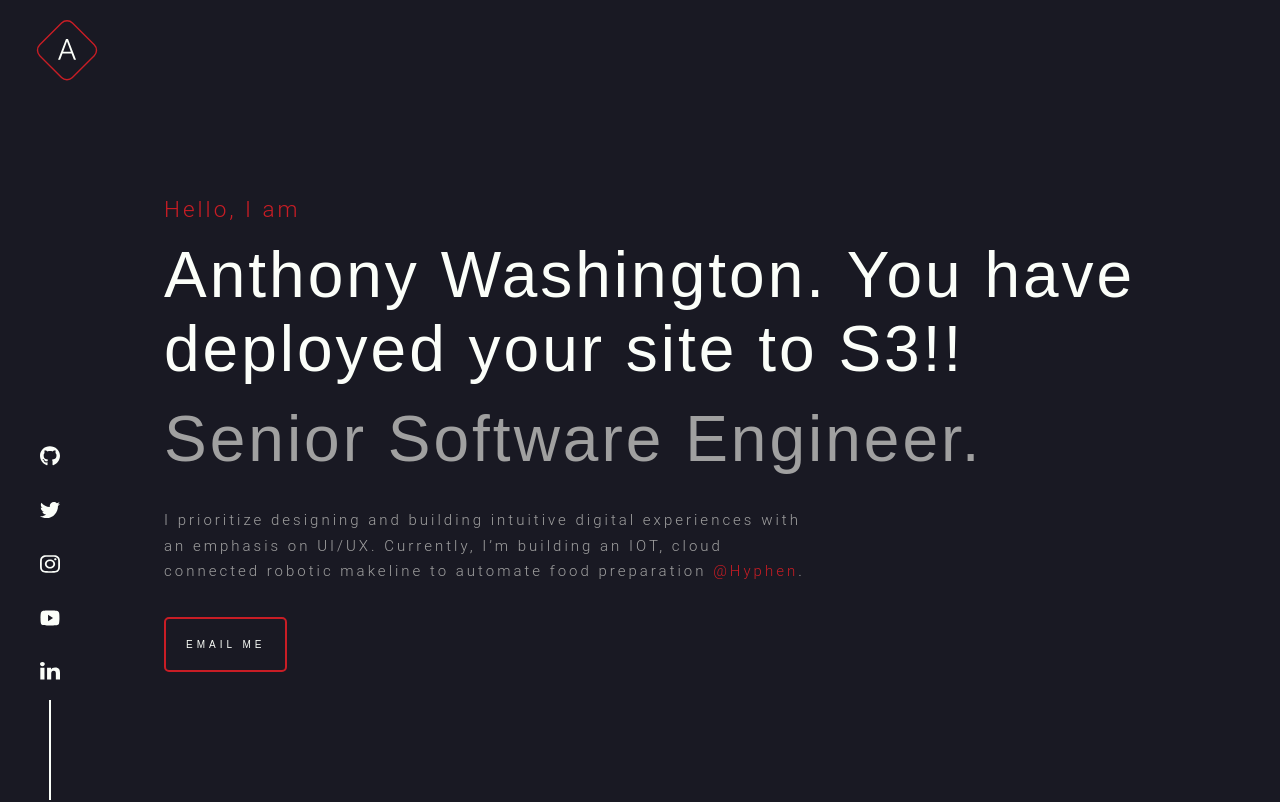
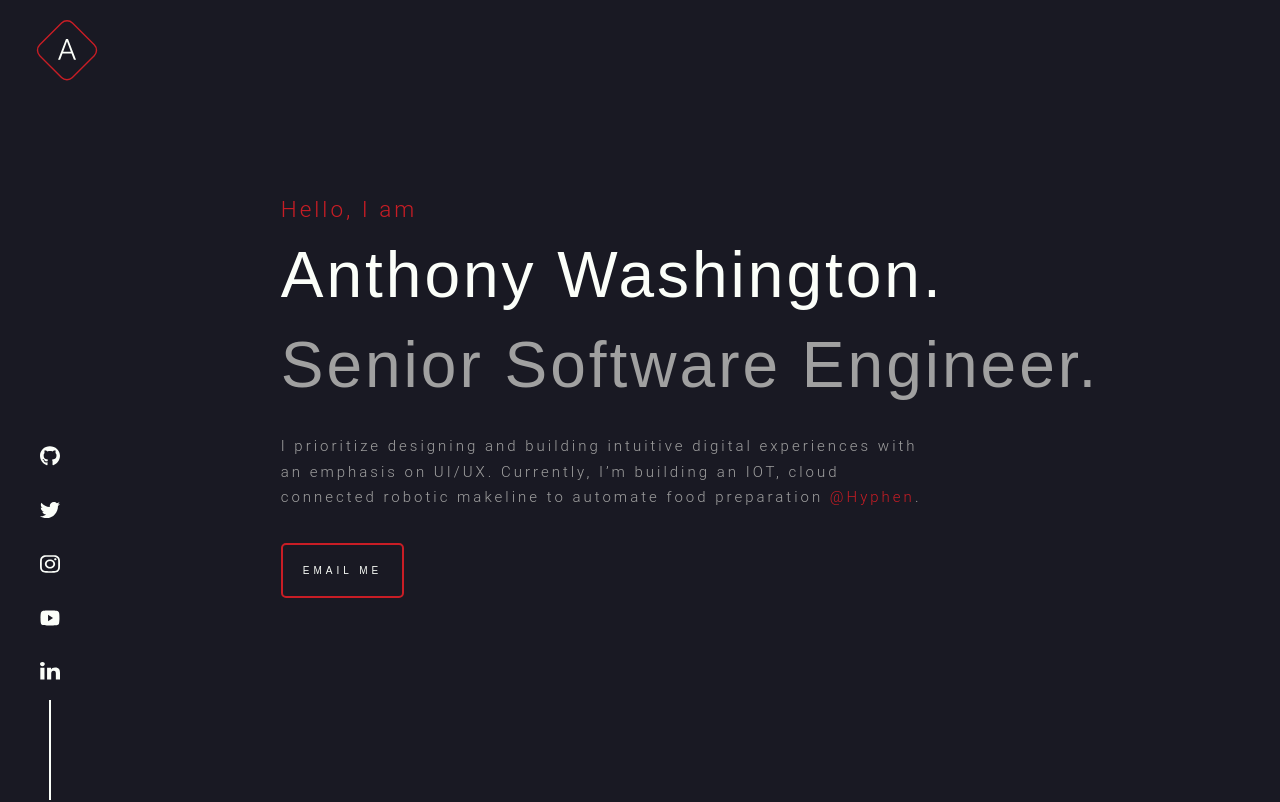
Before and after one commit to antwash/antdwash.com, a Next.js app: page / in a window 1280 px wide. Shown: the top 802 px of the page. Built offline with nearby package versions, Linux system fonts and the light colour scheme; no server answers.

Commit message:
Yay! GH action deploys static site to S3

```diff
--- a/components/sections/home.tsx
+++ b/components/sections/home.tsx
@@ -48,7 +48,7 @@ export const Home = () => {
 
   const name = (
     <Text variant="h1" color="primary" className={classes.text}>
-      Anthony Washington. You have deployed your site to S3!!
+      Anthony Washington.
     </Text>
   )
 
```
